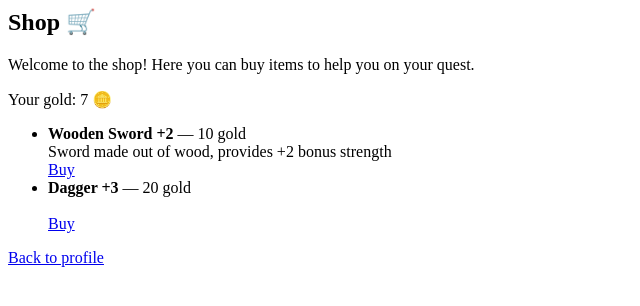
After one commit to SzymonPolczynski/quiz_rpg, a Django app: page /shop/ in a window 1280 px wide. The commit adds this page. Shown: the top 306 px of the page, without its empty margins (0-640 px from the left). Run offline with Django 5.2, Linux system fonts and the light colour scheme; a user stored in the database is signed in; data comes from the database, SQL or seed files in the repository; both versions use the stored data as it was after the commit.

Commit message:
Shop, gold, buying and selling

```diff
--- a/game/models.py
+++ b/game/models.py
@@ -72,6 +72,9 @@ class Character(models.Model):
     luck = models.IntegerField(default=5)
 
     stat_points = models.IntegerField(default=0)
+
+    gold = models.IntegerField(default=0)
+
 
     class XpReward(TypedDict):
         total: int
@@ -180,6 +183,8 @@ class Item(models.Model):
 
     name = models.CharField(max_length=100)
     description = models.TextField(blank=True, null=True)
+    price = models.IntegerField(null=True, blank=True)
+    is_available_in_shop = models.BooleanField(default=False)
     slot = models.CharField(
         max_length=20,
         choices=SLOT_CHOICES,
--- /dev/null
+++ b/game/templates/game/shop.html
@@ -0,0 +1,27 @@
+<h2>Shop 🛒</h2>
+{% if messages %}
+  <ul class="messages">
+    {% for message in messages %}
+      <li class="{{ message.tags }}">{{ message }}</li>
+    {% endfor %}
+  </ul>
+{% endif %}
+<p>Welcome to the shop! Here you can buy items to help you on your quest.</p>
+
+<p>Your gold: {{ character.gold }} 🪙</p>
+
+<ul>
+  {% for item in items %}
+    <li>
+      <strong>{{ item.name }}</strong> — {{ item.price }} gold
+      <br>
+      {{ item.description }}
+      <br>
+      <a href="{% url 'buy_item' item.id %}">Buy</a>
+    </li>
+  {% empty %}
+    <li>No items available in the shop.</li>
+  {% endfor %}
+</ul>
+
+<p><a href="{% url 'profile' %}">Back to profile</a></p>
--- a/game/urls.py
+++ b/game/urls.py
@@ -18,4 +18,7 @@ urlpatterns = [
         name="set_category",
     ),
     path("quiz/clear_category/", views.clear_category_view, name="clear_category"),
+    path("shop/", views.shop_view, name="shop"),
+    path("shop/buy/<int:item_id>/", views.buy_item_view, name="buy_item"),
+    path("shop/sell/<int:item_id>/", views.sell_item_view, name="sell_item"),
 ]
--- a/game/views.py
+++ b/game/views.py
@@ -1,8 +1,9 @@
 import random
-from django.shortcuts import render, redirect
+from django.shortcuts import render, redirect, get_object_or_404
 from .models import Character, Question, Answer, Item, Category
 from django.contrib.auth.decorators import login_required
 from .forms import CharasterClassForm, StatAllocationForm
+from django.contrib import messages
 
 
 @login_required
@@ -59,6 +60,8 @@ def quiz_view(request):
                 if reward["double"]:
                     feedback += "Lucky! You received double XP! <br>"
                 feedback += f"Total XP: {reward['total']} <br>"
+                feedback += f"Gold earned: 2 <br>"
+                character.gold += 2
                 character.experience += reward["total"]
                 if character.experience >= character.level * 100:
                     character.level += 1
@@ -247,3 +250,47 @@ def set_category_view(request, category_id):
 def clear_category_view(request):
     request.session.pop("selected_category", None)
     return redirect("choose_category")
+
+
+@login_required
+def shop_view(request):
+    character = Character.objects.get(user=request.user)
+    items = Item.objects.filter(is_available_in_shop=True)
+
+    return render(request, "game/shop.html", {
+        "items": items,
+        "character": character,
+    })
+
+
+@login_required
+def buy_item_view(request, item_id):
+    character = Character.objects.get(user=request.user)
+    item = get_object_or_404(Item, id=item_id)
+
+    if item.price and character.gold >= item.price:
+        character.gold -= item.price
+        character.items.add(item)
+        character.save()
+        messages.success(request, f"You bought {item.name} for {item.price} gold.")
+    else:
+        messages.warning(request, "You do not have enough gold to buy this item.")
+
+    return redirect("shop")
+
+
+@login_required
+def sell_item_view(request, item_id):
+    character = Character.objects.get(user=request.user)
+    item = get_object_or_404(Item, id=item_id)
+
+    if item in character.items.all():
+        sell_price = item.price // 2 if item.price else 0
+        character.gold += sell_price
+        character.items.remove(item)
+        character.save()
+        messages.success(request, f"You sold {item.name} for {sell_price} gold.")
+    else:
+        messages.warning(request, "You do not own this item.")
+
+    return redirect("inventory")
```
Also changed, not shown: game/templates/game/inventory.html (+10 -2 lines), game/templates/game/profile.html (+5 -2 lines), db.sqlite3, game/migrations/0009_character_gold.py (added), game/migrations/0010_item_is_available_in_shop_item_price.py (added).
